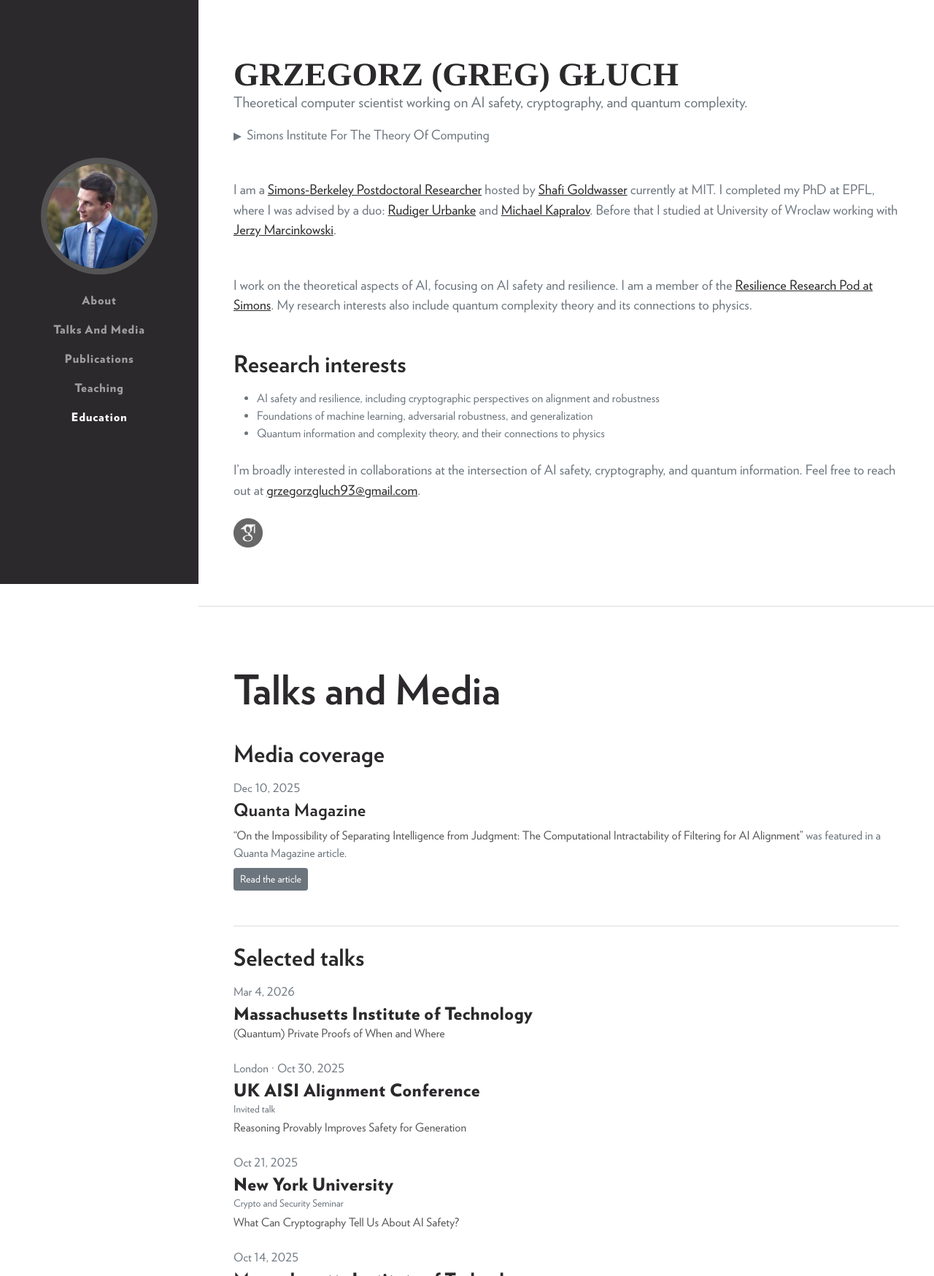
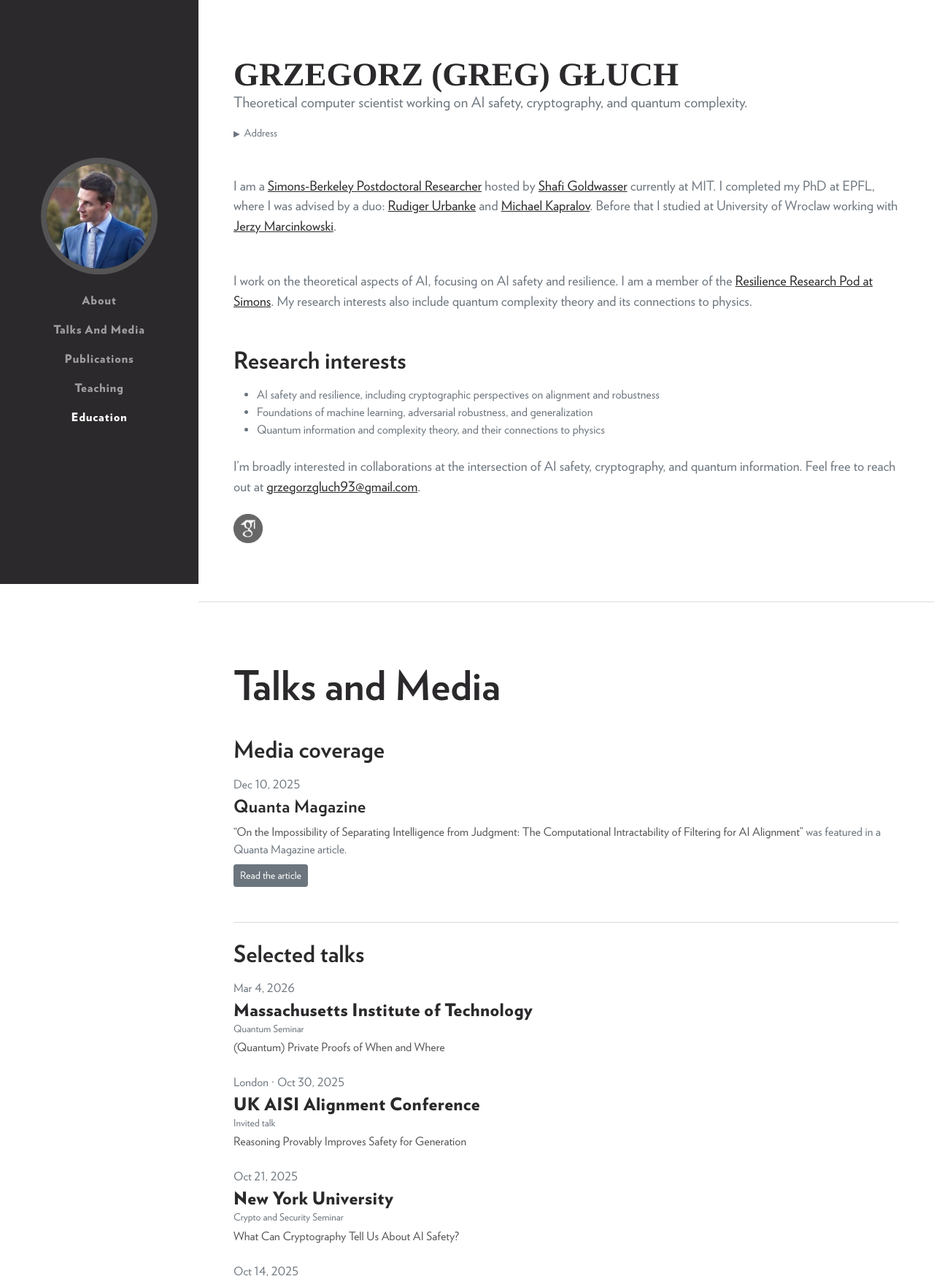
Before and after one commit to grzegorzgluch/grzegorzgluch.github.io, a website: page index.html in a window 1280 px wide. Shown: the top 1748 px of the page at 73% size. Drawn offline with nearby package versions, Linux system fonts and the light colour scheme; a web font is replaced by a local one.

Commit message:
Refined address details for the Simons Institute and added a seminar label for the MIT talk in index.html

```diff
--- a/index.html
+++ b/index.html
@@ -179,9 +179,10 @@
           <p class="lead mb-3" style="font-size: 20px;">
             Theoretical computer scientist working on AI safety, cryptography, and quantum complexity.
           </p>
-          <details class="subheading mb-5" style="font-size: 18px;">
-            <summary style="cursor: pointer; list-style: none;">Simons Institute for the Theory of Computing</summary>
-            <p class="mb-0 mt-1" style="font-size: 18px;">
+          <details class="mb-5" style="font-size: 0.9rem;">
+            <summary style="cursor: pointer;">Address</summary>
+            <p class="mb-0 mt-1" style="font-size: 0.9rem;">
+              Simons Institute for the Theory of Computing<br />
               Melvin Calvin Laboratory, Room 318<br />
               UC Berkeley · CA 94720
             </p>
@@ -252,6 +253,7 @@
           <div class="talk-item mb-4">
             <div class="text-muted mb-1">Mar 4, 2026</div>
             <h4 class="mb-0"><strong>Massachusetts Institute of Technology</strong></h4>
+            <div class="text-muted small mb-1">Quantum Seminar</div>
             <p class="mb-0"><em>(Quantum) Private Proofs of When and Where</em></p>
           </div>
 
```
